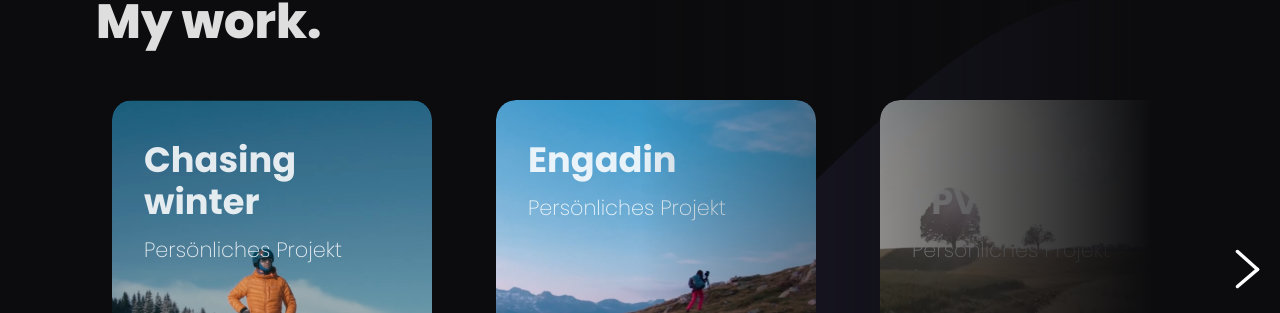
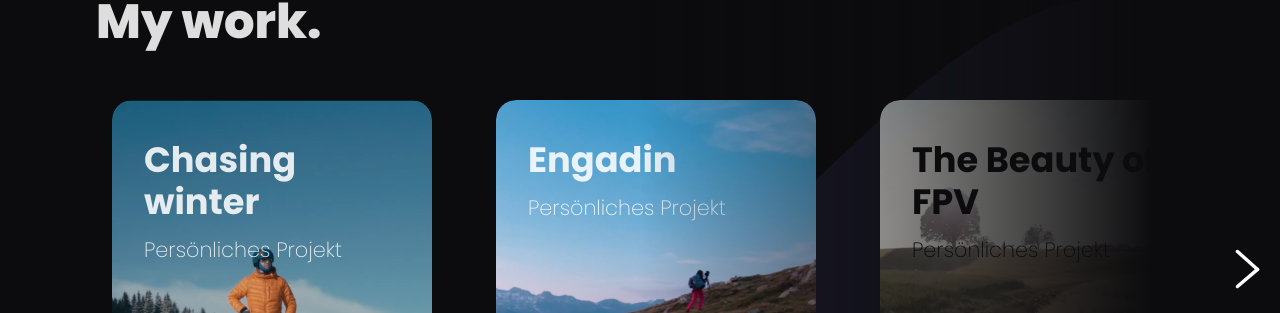
Before and after one commit to Sumis34/Home-Page, a React (Create React App) app: page / in a window 1280 px wide. Shown: the part 929-1242 px from the top of the page. Built offline with nearby package versions, Linux system fonts and the light colour scheme.

Commit message:
check for dark text

```diff
--- a/src/components/Cards/WorkCard.js
+++ b/src/components/Cards/WorkCard.js
@@ -4,9 +4,9 @@ import './workCard.scss'
 export default function WorkCard(props) {
     return (
         <div className="work-card-body">
-            <div className={(props.type ? props.type : "") + " work-card-header"}>
+            <div className={(props.textColor) + " work-card-header"}>
                 <h2 className="work-card-title">{props.title}</h2>
-                <h3 className="work-card-description">{props.description}</h3>
+                <h3 className="work-card-description">{props.type}</h3>
             </div>
             <div className="work-card-wrap">
                 <a href={props.link} className="work-card-link">{props.linkTitel}</a>
--- a/src/pages/Home/sections/work.js
+++ b/src/pages/Home/sections/work.js
@@ -19,7 +19,8 @@ function Cards() {
     const cards = cardData.map((d) =>
         <Card
             title={d.title}
-            description={d.type}
+            type={d.type}
+            textColor={d.textColor}
             link="http://google.ch"
             linkTitel="Video auf Youtube schauen"
             img={d.img}
```
